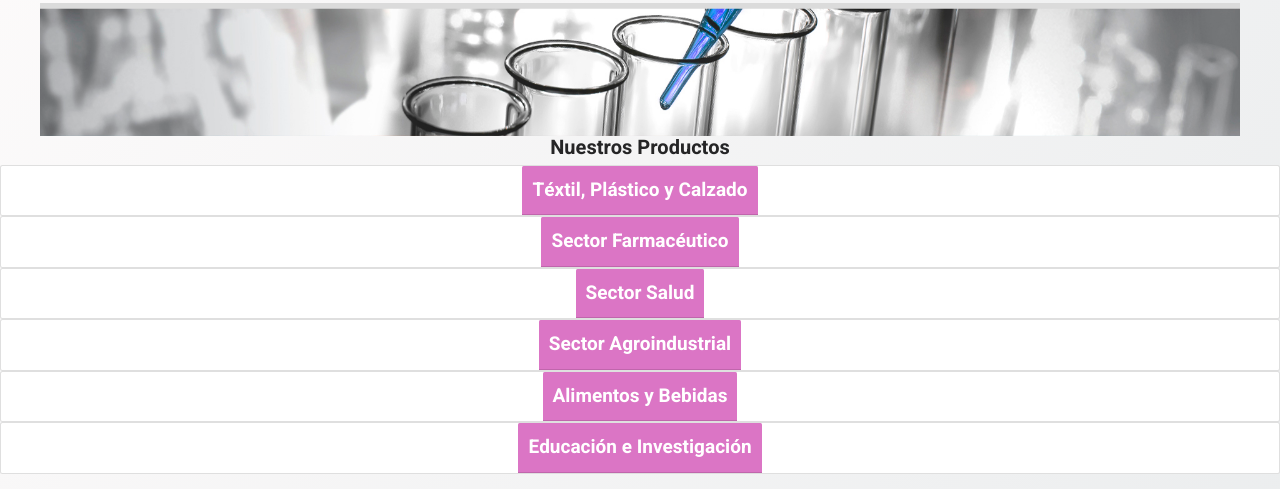
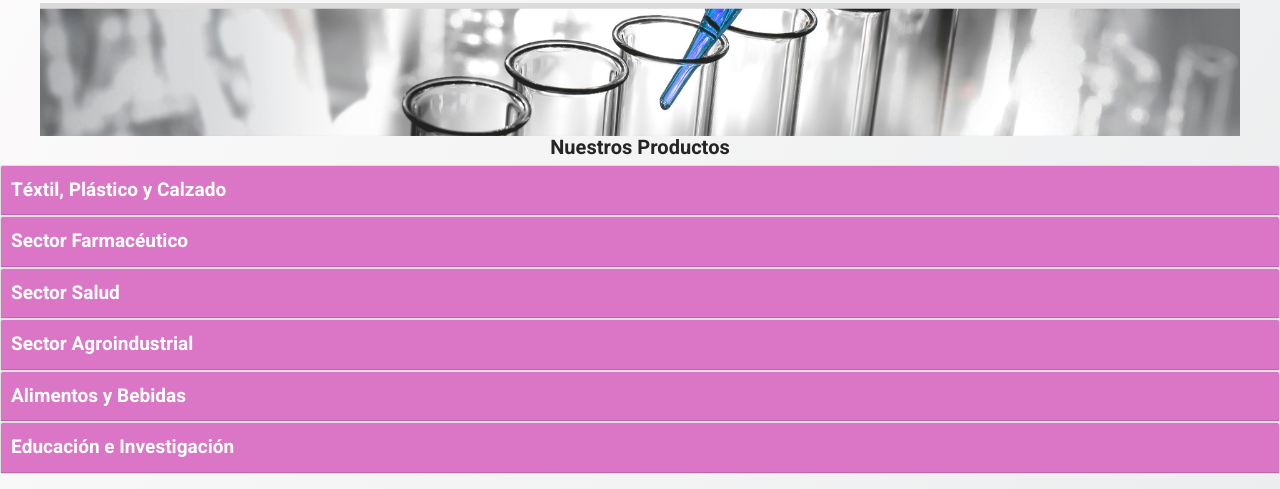
Before and after one commit to georgmarys/Proyecto_Final, a plain HTML site: page productos.html in a window 1280 px wide. Shown: the part 251-740 px from the top of the page. Drawn offline with nearby package versions, Linux system fonts and the light colour scheme.

Commit message:
Modificadion

```diff
--- a/scss/style.scss
+++ b/scss/style.scss
@@ -294,10 +294,9 @@
     width: 100%;
     max-width: 100%; }
 
-    .card{
+    .marcas .card{
         justify-items:center;
         align-items: center;
-
     }
 }
 
```
Also changed, not shown: css/style.css.
